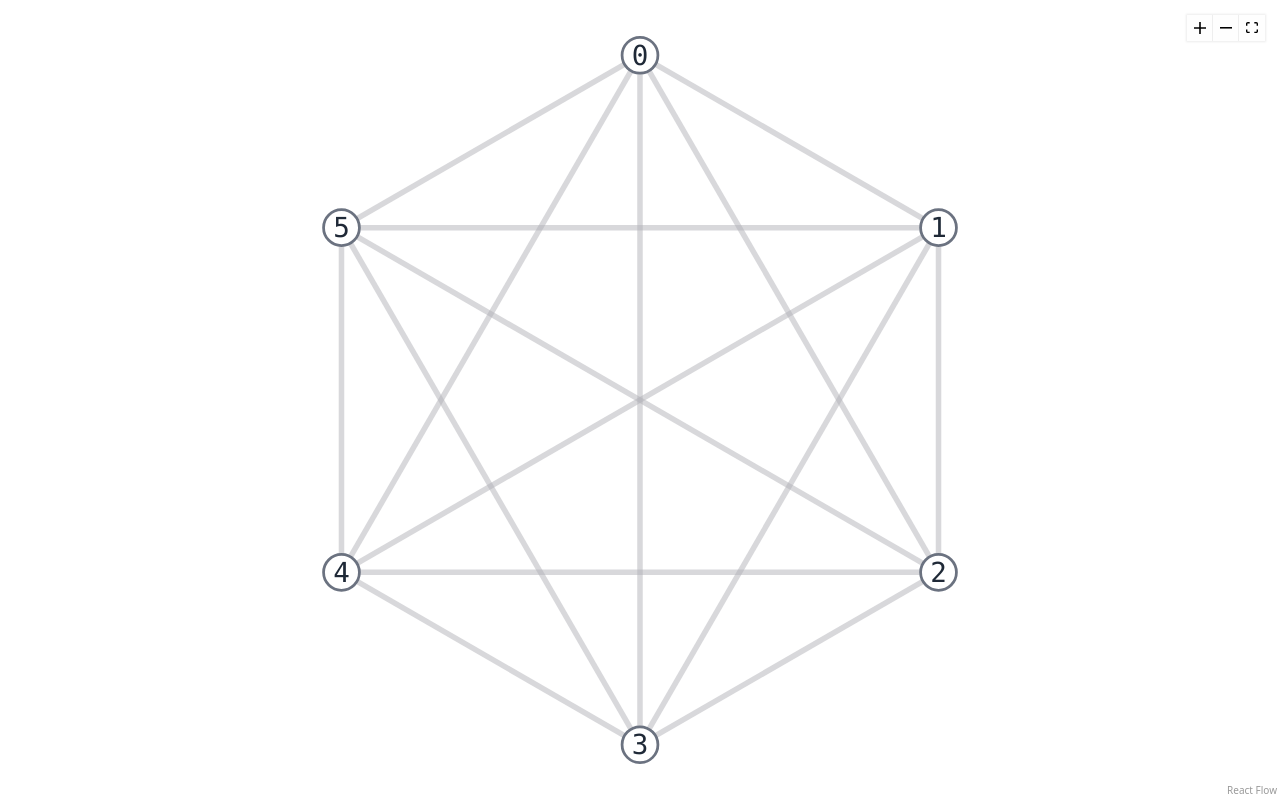
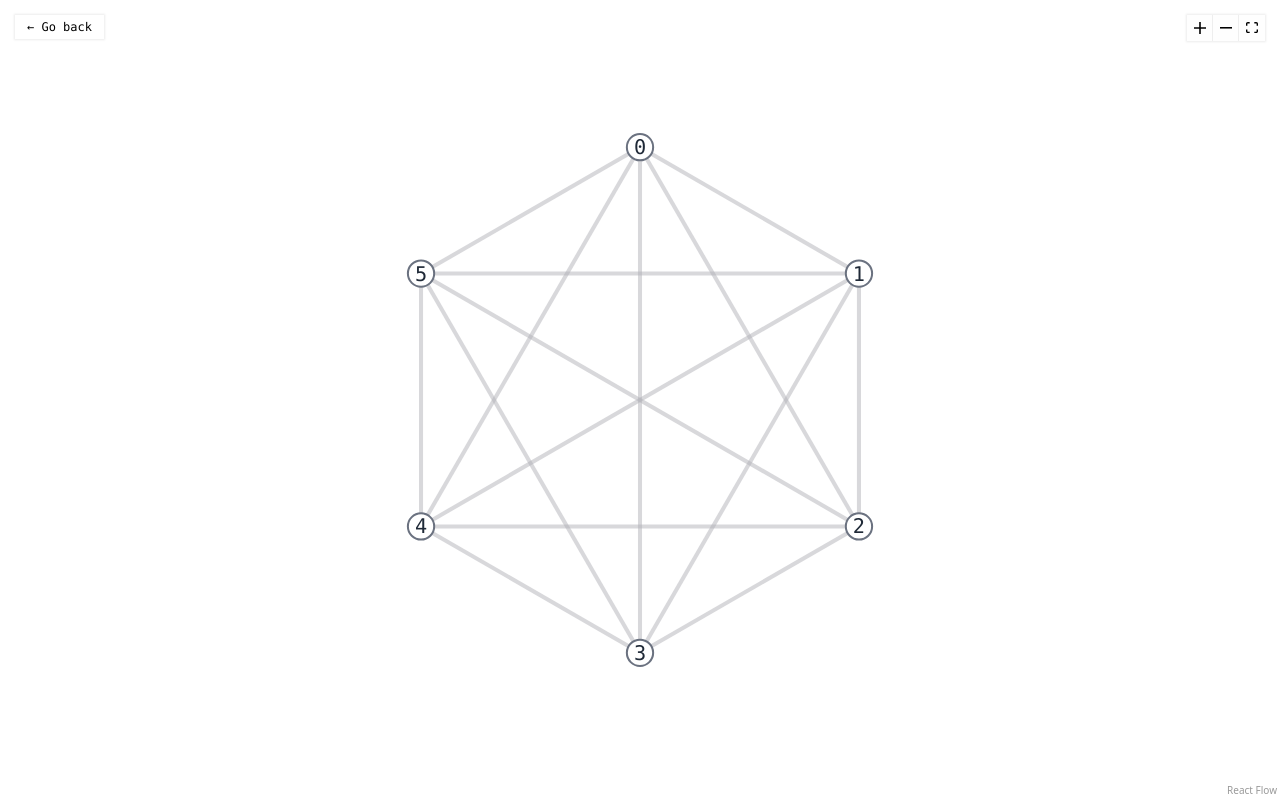
Before and after one commit to grabczak/ramsey-game-frontend, a React (Vite) app: page /game in a window 1280 px wide. Built offline with nearby package versions, Linux system fonts and the light colour scheme.

Commit message:
Add back button to game screen

```diff
--- a/src/components/Graph.tsx
+++ b/src/components/Graph.tsx
@@ -1,4 +1,5 @@
 import { useMemo } from "react";
+import { Link } from "react-router-dom";
 import { ReactFlow, Controls } from "@xyflow/react";
 import "@xyflow/react/dist/style.css";
 
@@ -31,7 +32,7 @@ export function Graph() {
 
   const edges = useMemo(() => {
     const colors = {
-      browser: "rgb(34, 197, 94)",
+      browser: "rgb(59, 130, 246)",
       server: "rgb(239, 68, 68)",
       none: "rgb(177, 177, 183, 50%)",
     };
@@ -62,6 +63,7 @@ export function Graph() {
       zoomOnPinch={false}
       zoomOnScroll={false}
       fitView
+      fitViewOptions={{ padding: 0.5 }}
       onEdgeClick={(_, edge) => {
         if (edge.team !== "none") {
           return;
@@ -83,10 +85,19 @@ export function Graph() {
           .catch((e) => console.log(e));
       }}
     >
+      <Link to="/">
+        <button
+          className="m-[15px] px-3 py-1 font-mono absolute text-xs text-black z-50"
+          style={{ boxShadow: "rgba(0, 0, 0, 0.08) 0px 0px 2px 1px" }}
+        >
+          &larr; Go back
+        </button>
+      </Link>
       <Controls
         position="top-right"
         orientation="horizontal"
         showInteractive={false}
+        fitViewOptions={{ padding: 0.5 }}
       />
     </ReactFlow>
   );
--- a/src/components/Rules.tsx
+++ b/src/components/Rules.tsx
@@ -14,12 +14,12 @@ export function Rules() {
       </p>
       {/* prettier-ignore */}
       <p>
-        Your assigned color is <span className="text-green-500">green</span>.
+        Your assigned color is <span className="text-blue-500">blue</span>.
         The server is your opponent and his color is <span className="text-red-500">red</span>.
       </p>
       <Link to="/">
         <button className="border-2 border-gray-800 rounded px-3 py-1">
-          Go back
+          &larr; Go back
         </button>
       </Link>
     </div>
```
